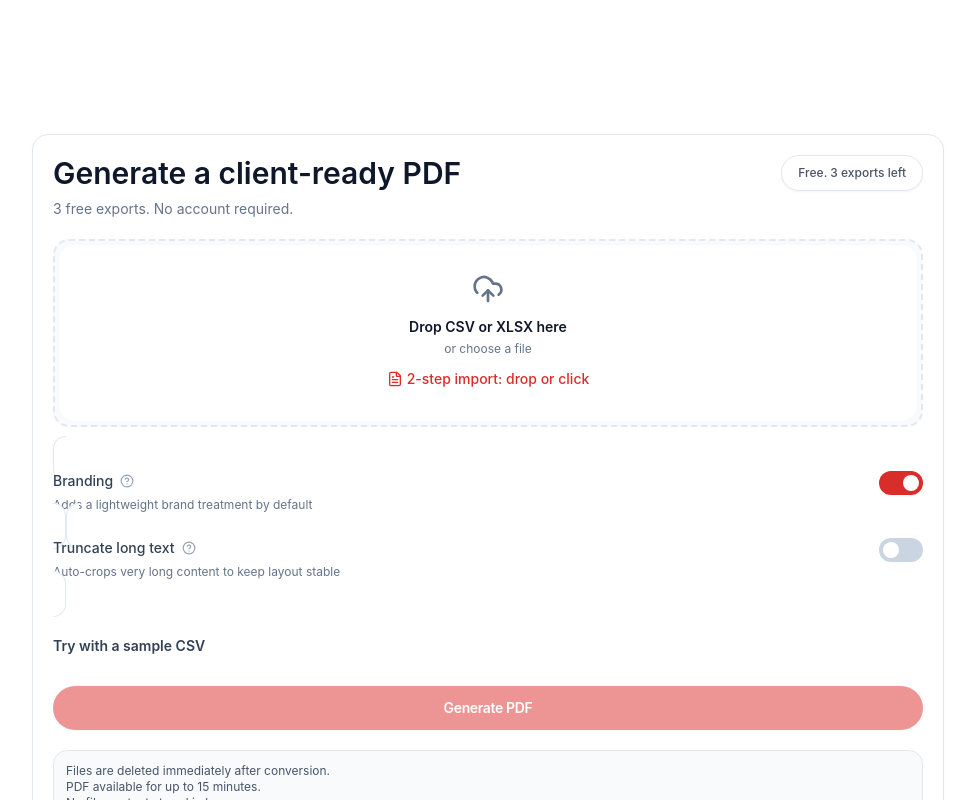
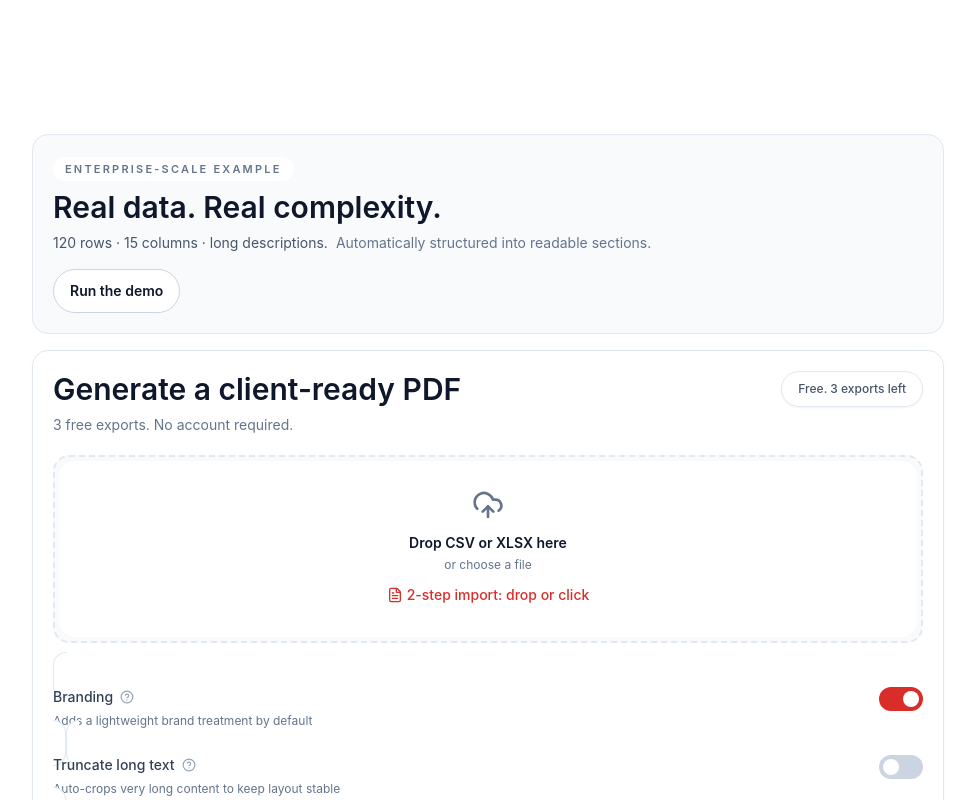
Before and after one commit to Togetheart/fitforpdf-frontend, a Next.js app: page / in a window 1280 px wide. Shown: the part 3480-4280 px from the top of the page, without its empty margins (152-1127 px from the left). Built offline with nearby package versions, Linux system fonts and the light colour scheme.

Commit message:
feat(demo): premium sample CSV + conversion-first micro-section

```diff
--- a/app/components/UploadCard.jsx
+++ b/app/components/UploadCard.jsx
@@ -194,7 +194,7 @@ export default function UploadCard({
               disabled={isLoading}
               className="inline-flex h-10 items-center text-sm font-semibold text-slate-700 transition hover:text-[#D92D2A]"
             >
-              Try with a sample CSV
+              Try premium demo (120 rows · 14 columns)
             </button>
             <Button
               type="submit"
--- a/app/page.jsx
+++ b/app/page.jsx
@@ -29,11 +29,6 @@ import PageHero from './components/PageHero';
 import HeroHeadline from './components/HeroHeadline';
 
 const API_BASE = '/api';
-const SAMPLE_CSV = `invoice_id,client,total
-A102,ACME Corp,4230.00
-A103,Northline,1120.00
-A104,Widget Co,6900.00
-`;
 const CONVERSION_PROGRESS_MIN_MS = 1800;
 
 function sleep(ms) {
@@ -479,13 +474,22 @@ export default function Page() {
   }
 
   async function handleTrySample() {
-    const sample = new File([SAMPLE_CSV], 'sample-sales-report.csv', {
+    try {
+      const sampleResponse = await fetch('/sample/premium.csv');
+      if (!sampleResponse.ok) {
+        throw new Error(`Failed to load sample CSV (${sampleResponse.status})`);
+      }
+      const sampleCsv = await sampleResponse.text();
+      const sample = new File([sampleCsv], 'enterprise-invoices-demo.csv', {
         type: 'text/csv',
       });
       handleFileSelect(sample);
       const nextFlowId = createFlowId();
       setFlowId(nextFlowId);
       await submitRender('normal', { flowIdOverride: nextFlowId, sourceFile: sample });
+    } catch (error) {
+      setError(error.message || 'Unable to load demo file');
+    }
   }
 
   function handleRemoveFile() {
@@ -648,6 +652,26 @@ A104,Widget,6900.00`}
         testId={LANDING_COPY_KEYS.upload}
       >
         <div className="space-y-4">
+          <div className="rounded-2xl border border-slate-200 bg-slate-50 p-5">
+            <p className="inline-flex rounded-full bg-white px-3 py-1 text-[11px] font-semibold uppercase tracking-[0.2em] text-slate-500">
+              Enterprise-scale example
+            </p>
+            <h2 className="mt-2 text-2xl font-semibold leading-tight sm:text-3xl">Real data. Real complexity.</h2>
+              <p className="mt-2 max-w-2xl text-sm text-slate-600">
+              120 rows · 15 columns · long descriptions.
+              <span className="ml-2 text-slate-500">Automatically structured into readable sections.</span>
+            </p>
+            {freeExportsLeft > 0 ? (
+              <button
+                type="button"
+                onClick={handleTrySample}
+                disabled={isLoading}
+                className={`${CTA_SECONDARY} mt-4`}
+              >
+                Run the demo
+              </button>
+            ) : null}
+          </div>
           <UploadCard
             toolTitle={LANDING_COPY.toolTitle}
             toolSubcopy={LANDING_COPY.toolSubcopy}
```
Also changed, not shown: 2 other files (tests, documents, lock files or other folders). Lines whose indentation alone changed are shown as unchanged.
